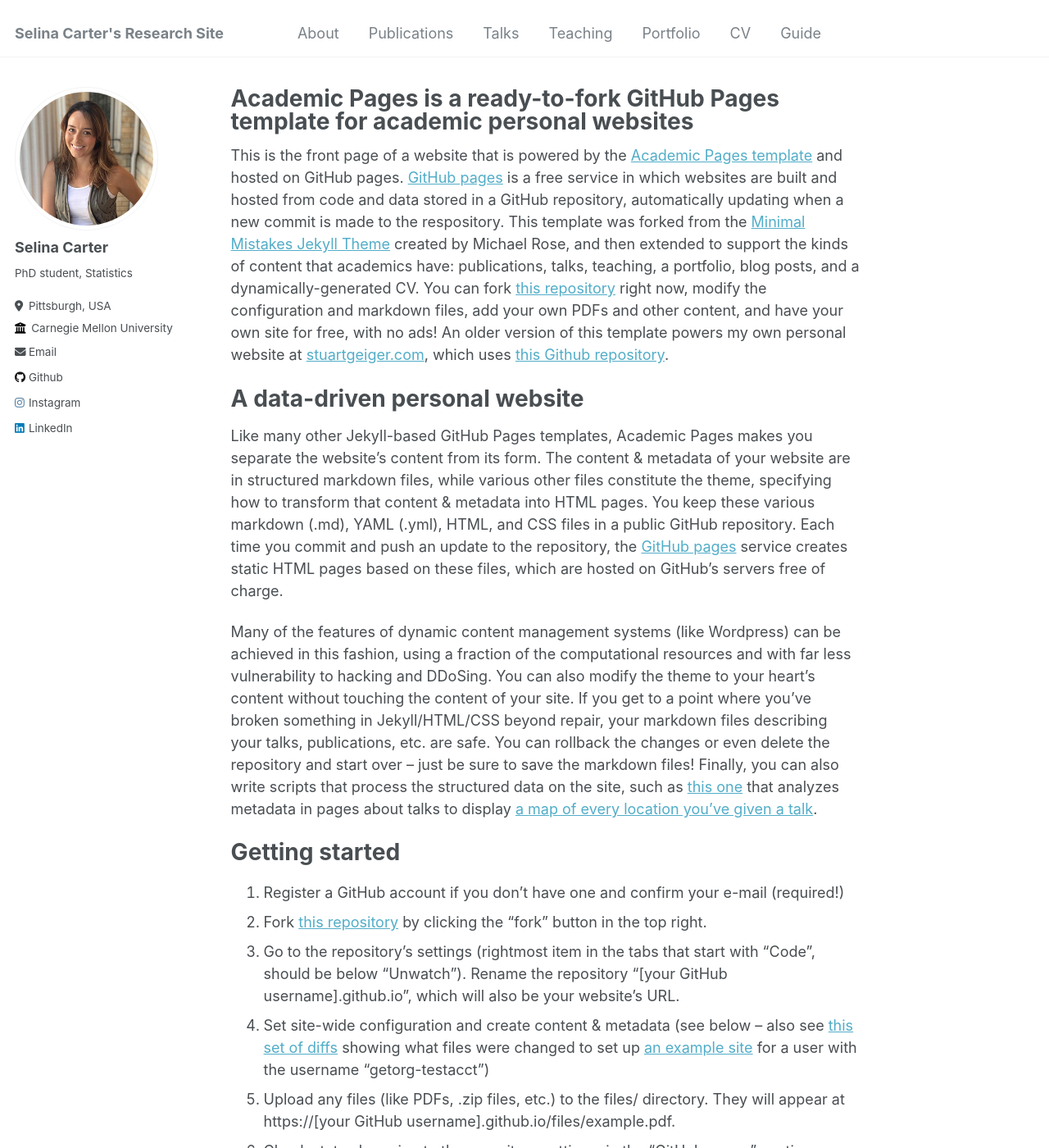
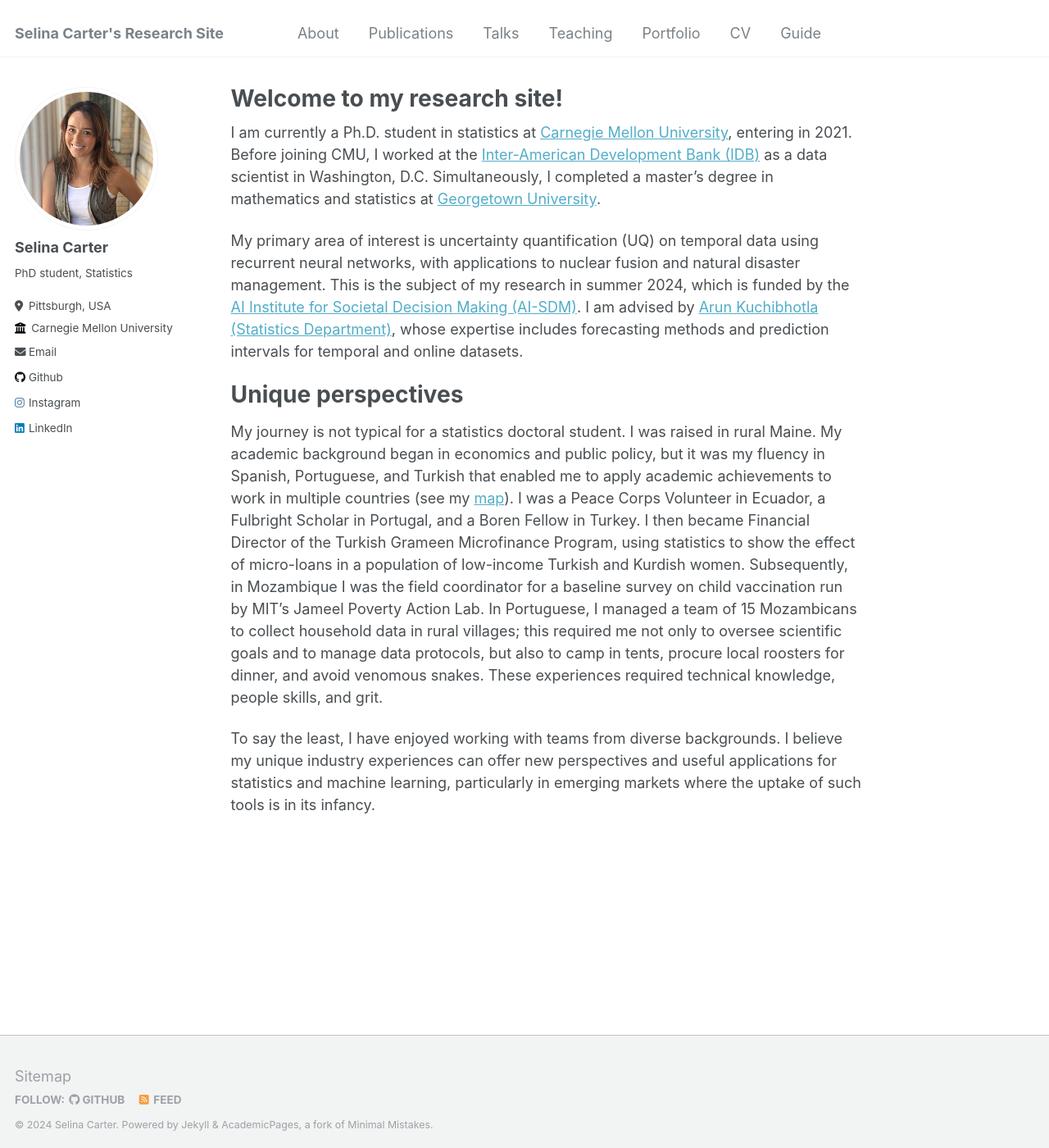
Before and after one commit to selinacarter/selinacarter.github.io, a Jekyll site: the page built from _pages/about.md, in a window 1280 px wide and 1400 px high. Shown: the whole window at 82% size. Built offline with Jekyll 4.4.1, drawn with Linux system fonts in a browser that asks for light colours; some of the changed text lies outside the part shown.

Commit message:
Update about page

```diff
--- a/_pages/about.md
+++ b/_pages/about.md
@@ -1,49 +1,24 @@
 ---
 permalink: /
-title: "Academic Pages is a ready-to-fork GitHub Pages template for academic personal websites"
+title: "Welcome to my research site!"
 author_profile: true
 redirect_from:
   - /about/
   - /about.html
 ---
 
-This is the front page of a website that is powered by the [Academic Pages template](https://github.com/academicpages/academicpages.github.io) and hosted on GitHub pages. [GitHub pages](https://pages.github.com) is a free service in which websites are built and hosted from code and data stored in a GitHub repository, automatically updating when a new commit is made to the respository. This template was forked from the [Minimal Mistakes Jekyll Theme](https://mmistakes.github.io/minimal-mistakes/) created by Michael Rose, and then extended to support the kinds of content that academics have: publications, talks, teaching, a portfolio, blog posts, and a dynamically-generated CV. You can fork [this repository](https://github.com/academicpages/academicpages.github.io) right now, modify the configuration and markdown files, add your own PDFs and other content, and have your own site for free, with no ads! An older version of this template powers my own personal website at [stuartgeiger.com](http://stuartgeiger.com), which uses [this Github repository](https://github.com/staeiou/staeiou.github.io).
 
-A data-driven personal website
+
+I am currently a Ph.D. student in statistics at [Carnegie Mellon University](https://www.cmu.edu/dietrich/statistics-datascience/index.html), entering in 2021. Before joining CMU, I worked at the [Inter-American Development Bank (IDB)](https://www.iadb.org/en) as a data scientist in Washington, D.C. Simultaneously, I completed a master’s degree in mathematics and statistics at [Georgetown University](https://mathstat.georgetown.edu/graduate/).
+
+
+My primary area of interest is uncertainty quantification (UQ) on temporal data using recurrent neural networks, with applications to nuclear fusion and natural disaster management. This is the subject of my research in summer 2024, which is funded by the [AI Institute for Societal Decision Making (AI-SDM)](https://www.cmu.edu/ai-sdm/index.html). I am advised by [Arun Kuchibhotla (Statistics Department)](https://arun-kuchibhotla.github.io/), whose expertise includes forecasting methods and prediction intervals for temporal and online datasets.
+
+
+
+
+Unique perspectives
 ======
-Like many other Jekyll-based GitHub Pages templates, Academic Pages makes you separate the website's content from its form. The content & metadata of your website are in structured markdown files, while various other files constitute the theme, specifying how to transform that content & metadata into HTML pages. You keep these various markdown (.md), YAML (.yml), HTML, and CSS files in a public GitHub repository. Each time you commit and push an update to the repository, the [GitHub pages](https://pages.github.com/) service creates static HTML pages based on these files, which are hosted on GitHub's servers free of charge.
+My journey is not typical for a statistics doctoral student. I was raised in rural Maine. My academic background began in economics and public policy, but it was my fluency in Spanish, Portuguese, and Turkish that enabled me to apply academic achievements to work in multiple countries (see my [map](https://public.tableau.com/app/profile/selina.carter6629/viz/world_map_life/Dashboard2)). I was a Peace Corps Volunteer in Ecuador, a Fulbright Scholar in Portugal, and a Boren Fellow in Turkey. I then became Financial Director of the Turkish Grameen Microfinance Program, using statistics to show the effect of micro-loans in a population of low-income Turkish and Kurdish women. Subsequently, in Mozambique I was the field coordinator for a baseline survey on child vaccination run by MIT’s Jameel Poverty Action Lab. In Portuguese, I managed a team of 15 Mozambicans to collect household data in rural villages; this required me not only to oversee scientific goals and to manage data protocols, but also to camp in tents, procure local roosters for dinner, and avoid venomous snakes. These experiences required technical knowledge, people skills, and grit.
 
-Many of the features of dynamic content management systems (like Wordpress) can be achieved in this fashion, using a fraction of the computational resources and with far less vulnerability to hacking and DDoSing. You can also modify the theme to your heart's content without touching the content of your site. If you get to a point where you've broken something in Jekyll/HTML/CSS beyond repair, your markdown files describing your talks, publications, etc. are safe. You can rollback the changes or even delete the repository and start over -- just be sure to save the markdown files! Finally, you can also write scripts that process the structured data on the site, such as [this one](https://github.com/academicpages/academicpages.github.io/blob/master/talkmap.ipynb) that analyzes metadata in pages about talks to display [a map of every location you've given a talk](https://academicpages.github.io/talkmap.html).
-
-Getting started
-======
-1. Register a GitHub account if you don't have one and confirm your e-mail (required!)
-1. Fork [this repository](https://github.com/academicpages/academicpages.github.io) by clicking the "fork" button in the top right.
-1. Go to the repository's settings (rightmost item in the tabs that start with "Code", should be below "Unwatch"). Rename the repository "[your GitHub username].github.io", which will also be your website's URL.
-1. Set site-wide configuration and create content & metadata (see below -- also see [this set of diffs](http://archive.is/3TPas) showing what files were changed to set up [an example site](https://getorg-testacct.github.io) for a user with the username "getorg-testacct")
-1. Upload any files (like PDFs, .zip files, etc.) to the files/ directory. They will appear at https://[your GitHub username].github.io/files/example.pdf.
-1. Check status by going to the repository settings, in the "GitHub pages" section
-
-Site-wide configuration
-------
-The main configuration file for the site is in the base directory in [_config.yml](https://github.com/academicpages/academicpages.github.io/blob/master/_config.yml), which defines the content in the sidebars and other site-wide features. You will need to replace the default variables with ones about yourself and your site's github repository. The configuration file for the top menu is in [_data/navigation.yml](https://github.com/academicpages/academicpages.github.io/blob/master/_data/navigation.yml). For example, if you don't have a portfolio or blog posts, you can remove those items from that navigation.yml file to remove them from the header.
-
-Create content & metadata
-------
-For site content, there is one markdown file for each type of content, which are stored in directories like _publications, _talks, _posts, _teaching, or _pages. For example, each talk is a markdown file in the [_talks directory](https://github.com/academicpages/academicpages.github.io/tree/master/_talks). At the top of each markdown file is structured data in YAML about the talk, which the theme will parse to do lots of cool stuff. The same structured data about a talk is used to generate the list of talks on the [Talks page](https://academicpages.github.io/talks), each [individual page](https://academicpages.github.io/talks/2012-03-01-talk-1) for specific talks, the talks section for the [CV page](https://academicpages.github.io/cv), and the [map of places you've given a talk](https://academicpages.github.io/talkmap.html) (if you run this [python file](https://github.com/academicpages/academicpages.github.io/blob/master/talkmap.py) or [Jupyter notebook](https://github.com/academicpages/academicpages.github.io/blob/master/talkmap.ipynb), which creates the HTML for the map based on the contents of the _talks directory).
-
-**Markdown generator**
-
-I have also created [a set of Jupyter notebooks](https://github.com/academicpages/academicpages.github.io/tree/master/markdown_generator
-) that converts a CSV containing structured data about talks or presentations into individual markdown files that will be properly formatted for the Academic Pages template. The sample CSVs in that directory are the ones I used to create my own personal website at stuartgeiger.com. My usual workflow is that I keep a spreadsheet of my publications and talks, then run the code in these notebooks to generate the markdown files, then commit and push them to the GitHub repository.
-
-How to edit your site's GitHub repository
-------
-Many people use a git client to create files on their local computer and then push them to GitHub's servers. If you are not familiar with git, you can directly edit these configuration and markdown files directly in the github.com interface. Navigate to a file (like [this one](https://github.com/academicpages/academicpages.github.io/blob/master/_talks/2012-03-01-talk-1.md) and click the pencil icon in the top right of the content preview (to the right of the "Raw | Blame | History" buttons). You can delete a file by clicking the trashcan icon to the right of the pencil icon. You can also create new files or upload files by navigating to a directory and clicking the "Create new file" or "Upload files" buttons.
-
-Example: editing a markdown file for a talk
-![Editing a markdown file for a talk](/images/editing-talk.png)
-
-For more info
-------
-More info about configuring Academic Pages can be found in [the guide](https://academicpages.github.io/markdown/). The [guides for the Minimal Mistakes theme](https://mmistakes.github.io/minimal-mistakes/docs/configuration/) (which this theme was forked from) might also be helpful.
+To say the least, I have enjoyed working with teams from diverse backgrounds. I believe my unique industry experiences can offer new perspectives and useful applications for statistics and machine learning, particularly in emerging markets where the uptake of such tools is in its infancy.
```
Also changed, not shown: _pages/teaching.md (+3 -0 lines).
